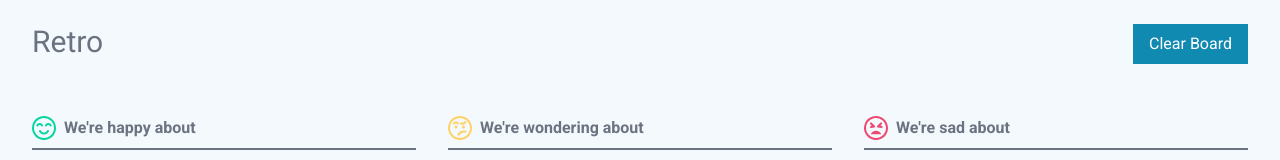
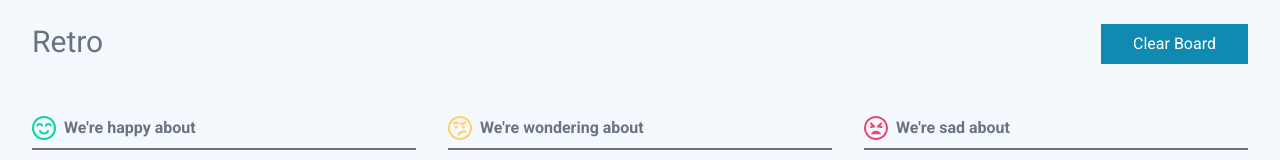
Before and after one commit to rob-lowcock/pioneer-frontend, a Vue app: page / in a window 1280 px wide. Shown: the top 160 px of the page. Built offline with nearby package versions, Linux system fonts and the light colour scheme; no server answers; what vue-socket.io-extended would draw is missing.

Commit message:
Add minor styling updates to archive buttons

```diff
--- a/src/components/ArchiveButton.vue
+++ b/src/components/ArchiveButton.vue
@@ -25,10 +25,10 @@ export default {
 
 <template>
   <div class="flex flex-row text-center text-white">
-    <button class="bg-blue basis-full block w-100 px-4 py-2" @click="hideConfirm = !hideConfirm">Clear Board</button>
+    <button class="bg-blue basis-full block w-100 px-8 py-2 hover:bg-navy" @click="hideConfirm = !hideConfirm">Clear Board</button>
   </div>
   <div class="flex flex-row text-center text-white" v-bind:class="{'hidden':hideConfirm}">
-    <button class="basis-1/2 bg-green" @click="archive">Yes</button>
-    <button class="basis-1/2 bg-red" @click="hideConfirm = true">Cancel</button>
+    <button class="basis-1/2 bg-green hover:bg-emerald-900 px-2" @click="archive">Confirm</button>
+    <button class="basis-1/2 bg-red hover:bg-rose-900 px-2" @click="hideConfirm = true">Cancel</button>
   </div>
 </template>
--- a/src/components/RetroColumn.vue
+++ b/src/components/RetroColumn.vue
@@ -62,7 +62,7 @@ export default {
         <h1 class="py-2 my-2 text-l font-bold text-gray-500 border-b-2 border-gray-500"><img :src="icon" alt="" class="float-left pr-2">{{heading}}</h1>
         <form @submit="submit($event)" class="bg-white shadow-md my-2 p-4">
             <div class="flex">
-            <input type="text" name="title" :placeholder="hint" class="flex-1 focus:outline-none focus-visible:outline-none">
+            <input type="text" name="title" :placeholder="hint" class="flex-1 focus:outline-none focus-visible:outline-none caret-blue">
             <button type="submit" class="ml-4 flex-none p-2 bg-blue text-white justify-self-end hover:bg-navy">
                 <svg width="16" height="16" viewBox="0 0 16 16" fill="none" xmlns="http://www.w3.org/2000/svg">
                 <g clip-path="url(#clip0_10_24)">
```
